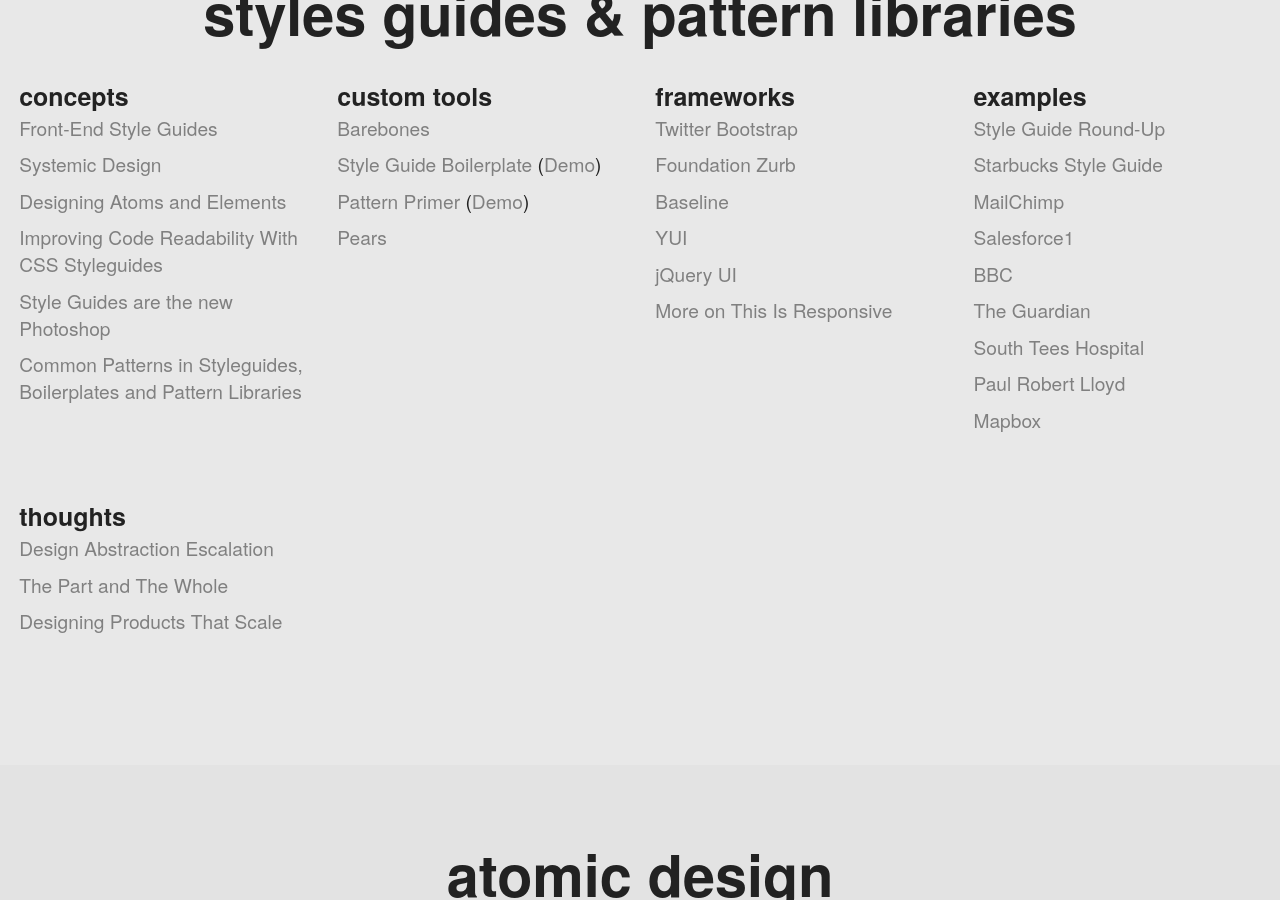
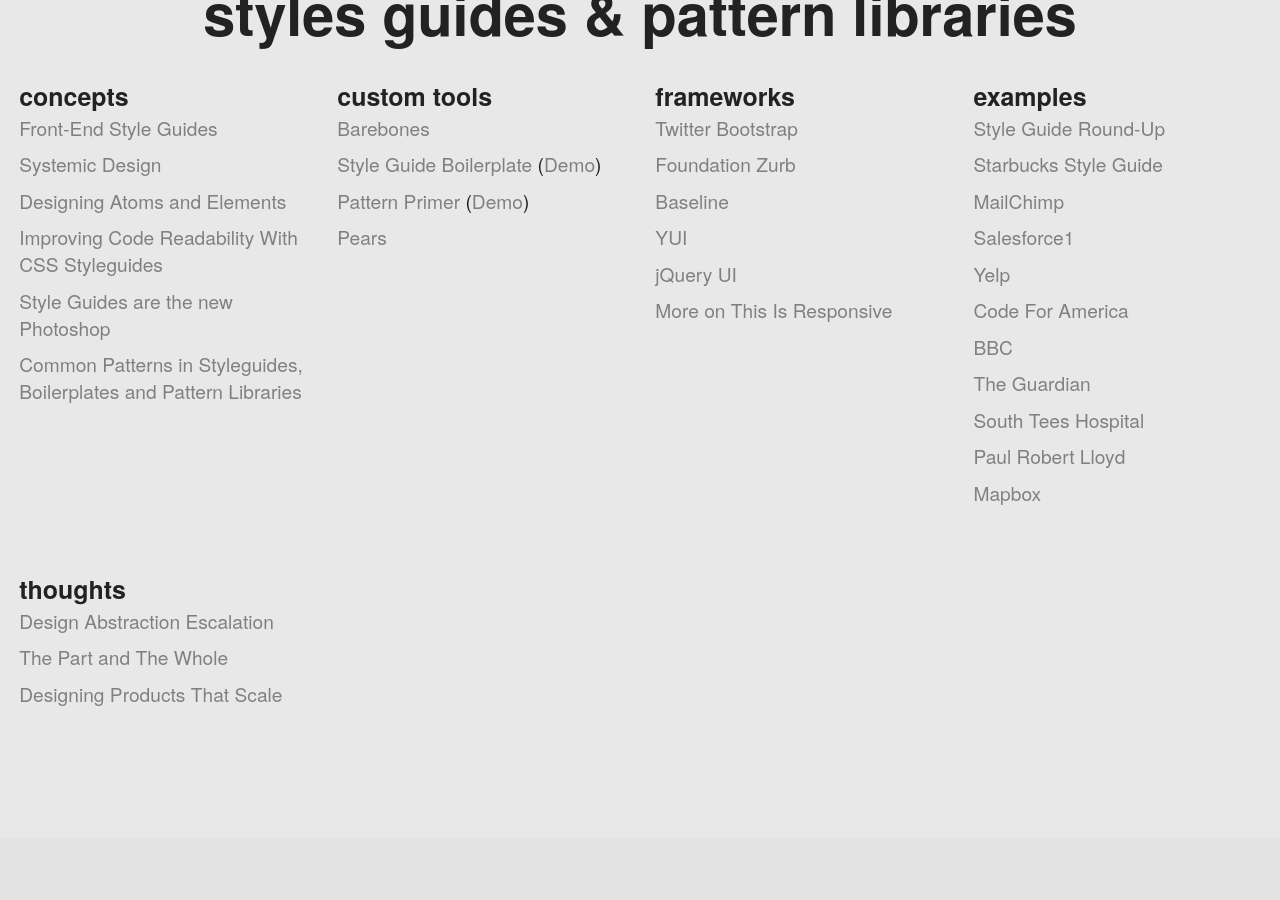
Before and after one commit to pattern-lab/website, a Jekyll site: the page built from patternlabsite/resources.html, in a window 1280 px wide and 900 px high, scrolled down 551 px. Built offline with Jekyll 4.4.1, drawn with Linux system fonts in a browser that asks for light colours; Markdown is read by kramdown in place of the engine named in the settings; comment, search, counter and statistics services are not loaded.

Commit message:
Added Yelp and Code For America

```diff
--- a/patternlabsite/resources.html
+++ b/patternlabsite/resources.html
@@ -49,6 +49,8 @@
 				<li><a href="http://www.starbucks.com/static/reference/styleguide/">Starbucks Style Guide</a></li>
 				<li><a href="http://ux.mailchimp.com/patterns/">MailChimp</a></li>
 				<li><a href="http://sfdc-styleguide.herokuapp.com/">Salesforce1</a></li>
+				<li><a href="http://www.yelp.com/styleguide">Yelp</a></li>
+				<li><a href="http://style.codeforamerica.org/">Code For America</a></li>
 				<li><a href="http://www.bbc.co.uk/gel/mobile/device-considerations/philosophy">BBC</a></li>
 				<li><a href="http://pasteup.gu.com/">The Guardian</a></li>
 				<li><a href="http://www.southtees.nhs.uk/style-guide/">South Tees Hospital</a></li>
```
